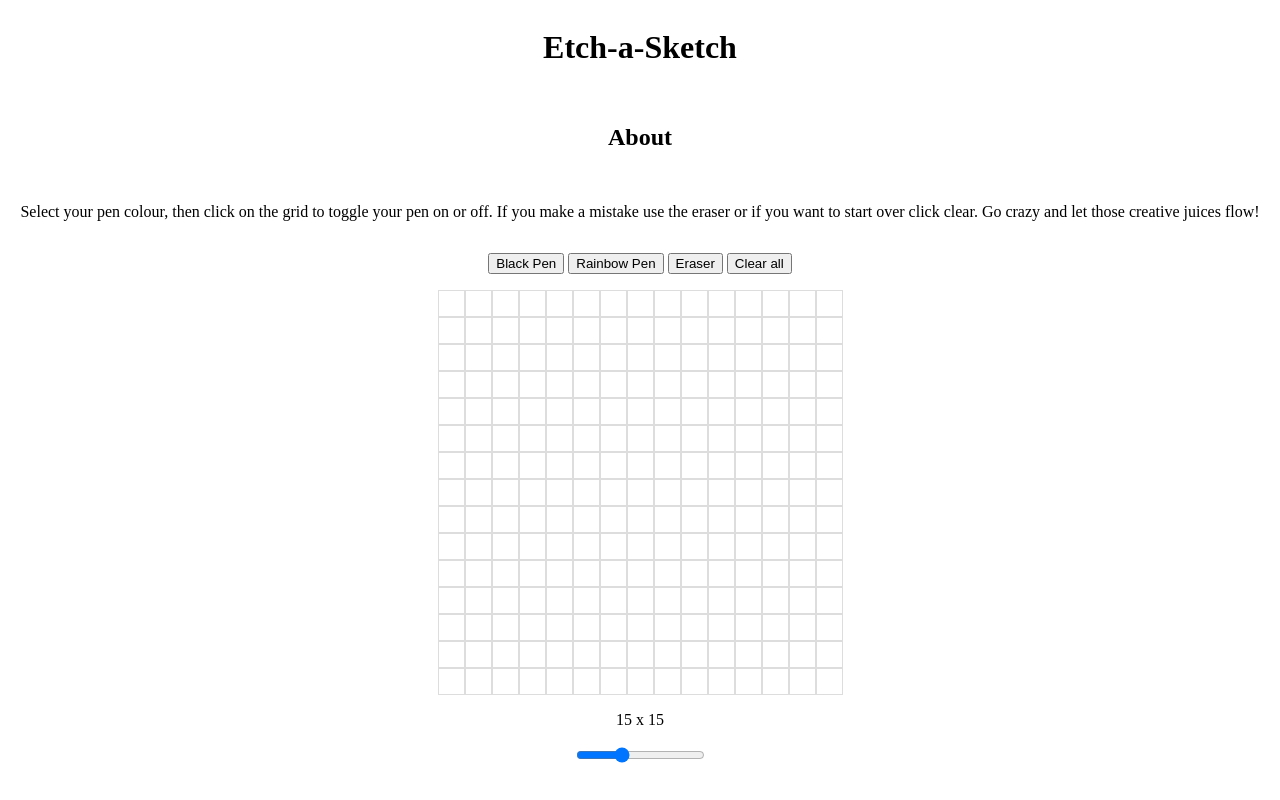
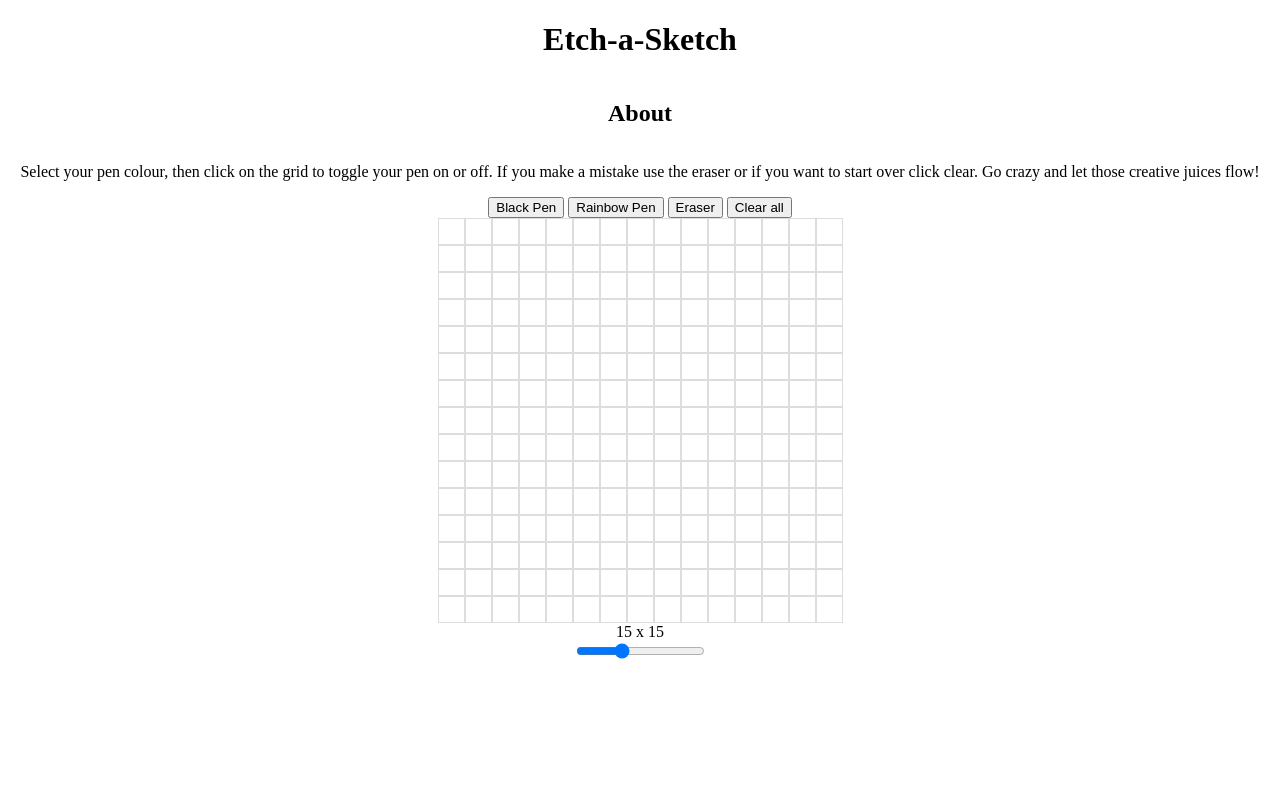
Before and after one commit to reubenfrith/odin-etch-a-sketch, a plain HTML site: page index.html in a window 1280 px wide. Drawn offline with Linux system fonts and the light colour scheme.

Commit message:
up to date and ready for styling

```diff
--- a/code.js
+++ b/code.js
@@ -30,9 +30,6 @@ function blackPen() {
 // Add 'click' event listener to black pen button, when pressed black pen is activated
 const black_pen = document.querySelector('#black_pen');
 black_pen.addEventListener("click", () => blackPen());
-
-// load the black pen when the user loads the web page
-window.onload = blackPen();
 
 /* RAINBOW PEN
 
@@ -182,3 +179,6 @@ slider.addEventListener('change', (e) => {
     gridSize.textContent = `${sliderValue} x ${sliderValue}`
 
 });
+
+// load the black pen when the user loads the web page
+window.addEventListener('load', blackPen());
--- a/index.html
+++ b/index.html
@@ -7,10 +7,11 @@
     <title>Etch-a-Sketch</title>
     <link rel="stylesheet" href="style.css">
     <script src="code.js" defer></script>
+
 </head>
 <body>
 
-    <h1 class="h1">Etch-a-Sketch</h1>
+    <h1 class="title">Etch-a-Sketch</h1>
 
     <h2>About</h2>
     <p>
--- a/style.css
+++ b/style.css
@@ -2,5 +2,5 @@ body    {
     display: flex;
     flex-direction: column;
     align-items: center;
-    gap: 1rem;
+    margin: 0px;
 }
```
